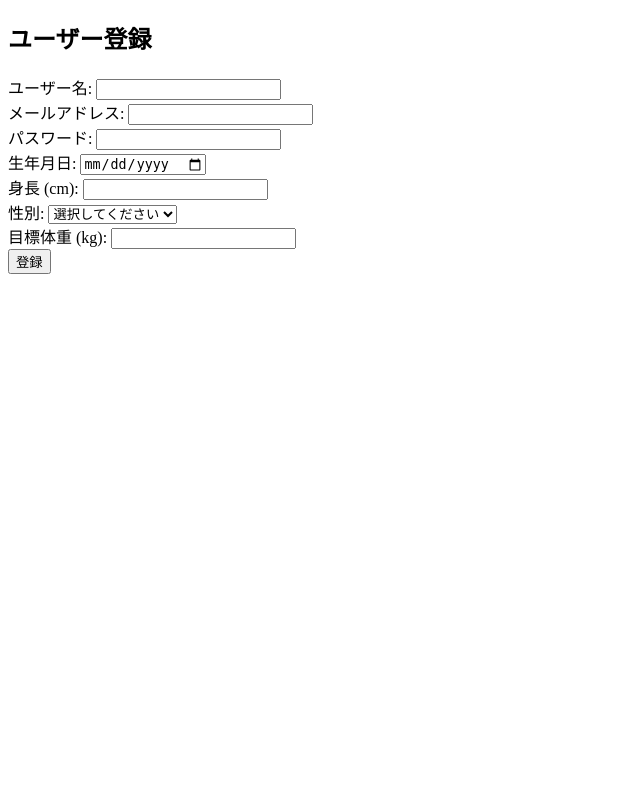
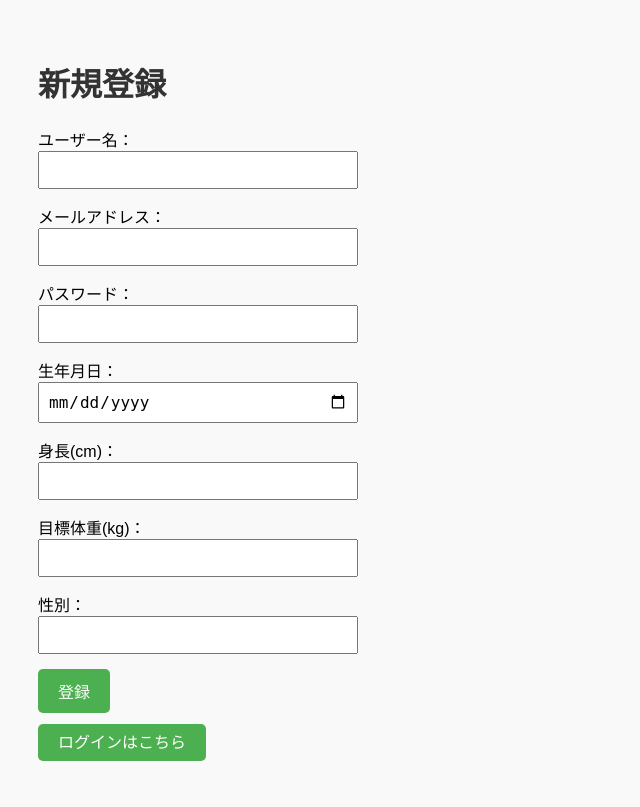
Before and after one commit to etk7/puroen, a Flask app: page /SignupPage in a window 1280 px wide. Shown: the whole page, without its empty margins (0-640 px from the left). Before the commit the page ends 274 px from the top, so only its background shows below. Run offline with Flask 3, Linux system fonts and the light colour scheme.

Commit message:
Update SignupPage.html

```diff
--- a/templates/SignupPage.html
+++ b/templates/SignupPage.html
@@ -1,27 +1,45 @@
-<!DOCTYPE html>
-<html lang="ja">
-<head>
-    <meta charset="UTF-8">
-    <title>新規登録</title>
-</head>
-<body>
-    <h2>ユーザー登録</h2>
-    <form method="post">
-        <label>ユーザー名: <input type="text" name="username" required></label><br>
-        <label>メールアドレス: <input type="email" name="email" required></label><br>
-        <label>パスワード: <input type="password" name="password" required></label><br>
-        <label>生年月日: <input type="date" name="birthdate" required></label><br>
-        <label>身長 (cm): <input type="number" name="tall" step="0.1" required></label><br>
-        <label>性別:
-            <select name="gender" required>
-                <option value="">選択してください</option>
-                <option value="male">男性</option>
-                <option value="female">女性</option>
-            </select>
-        </label><br>
-        <label>目標体重 (kg): <input type="number" name="goalweight" step="0.1" required></label><br>
-        <button type="submit">登録</button>
-    </form>
+{% extends "base.html" %}
+
+{% block title %}新規登録{% endblock %}
+
+{% block content %}
+<h1>新規登録</h1>
+
+<form method="POST">
+    <div class="form-group">
+        <label for="username">ユーザー名：</label><br>
+        <input type="text" name="username" required>
+    </div>
+    <div class="form-group">
+        <label for="email">メールアドレス：</label><br>
+        <input type="email" name="email" required>
+    </div>
+    <div class="form-group">
+        <label for="password">パスワード：</label><br>
+        <input type="password" name="password" required>
+    </div>
+    <div class="form-group">
+        <label for="birthdate">生年月日：</label><br>
+        <input type="date" name="birthdate">
+    </div>
+    <div class="form-group">
+        <label for="tall">身長(cm)：</label><br>
+        <input type="number" name="tall" step="0.1">
+    </div>
+    <div class="form-group">
+        <label for="goalweight">目標体重(kg)：</label><br>
+        <input type="number" name="goalweight" step="0.1">
+    </div>
+    <div class="form-group">
+        <label for="gender">性別：</label><br>
+        <input type="text" name="gender">
+    </div>
+    <button type="submit">登録</button>
+</form>
+
+{% if message %}
     <p style="color:red;">{{ message }}</p>
-</body>
-</html>
+{% endif %}
+
+<p><a href="{{ url_for('login') }}" class="button-link">ログインはこちら</a></p>
+{% endblock %}
```
